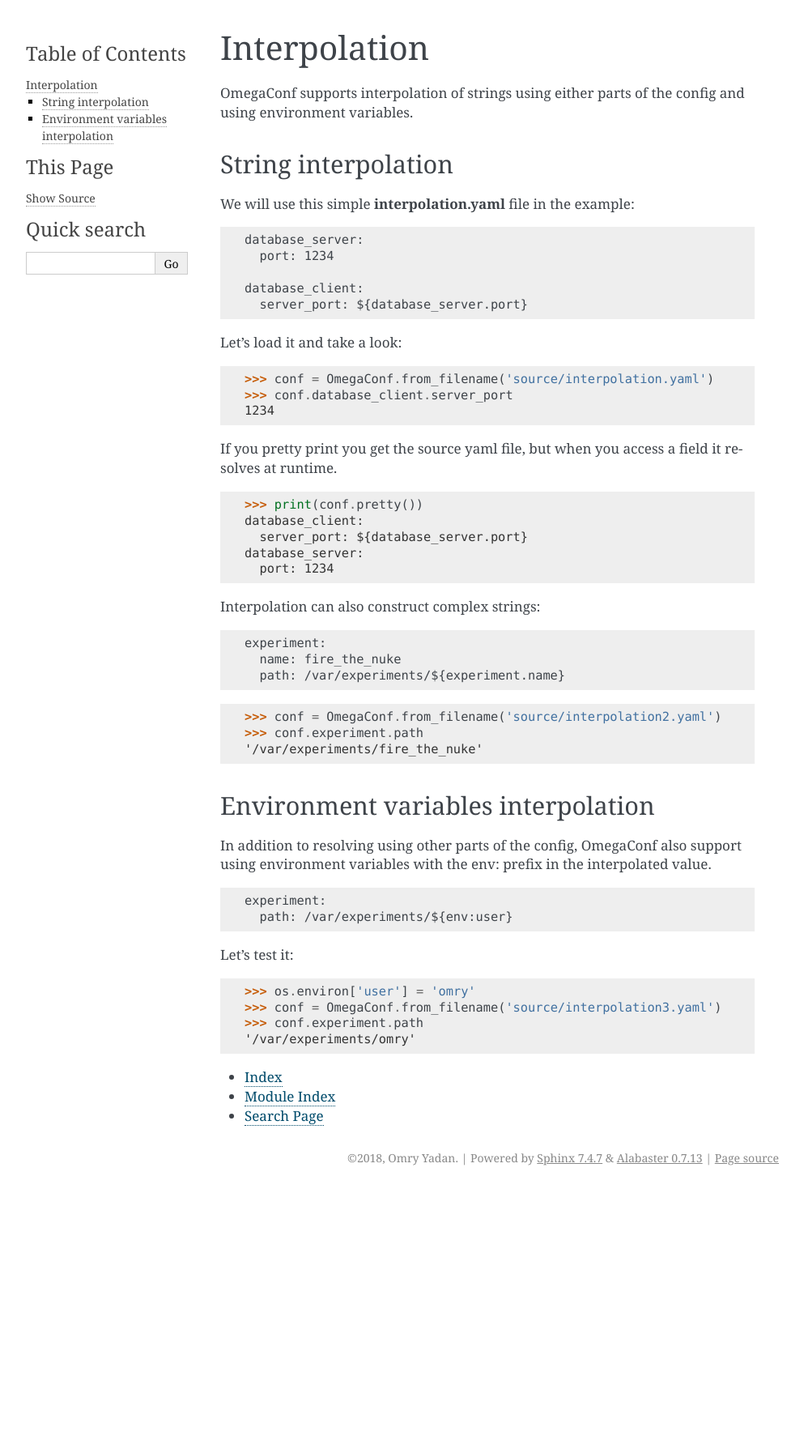
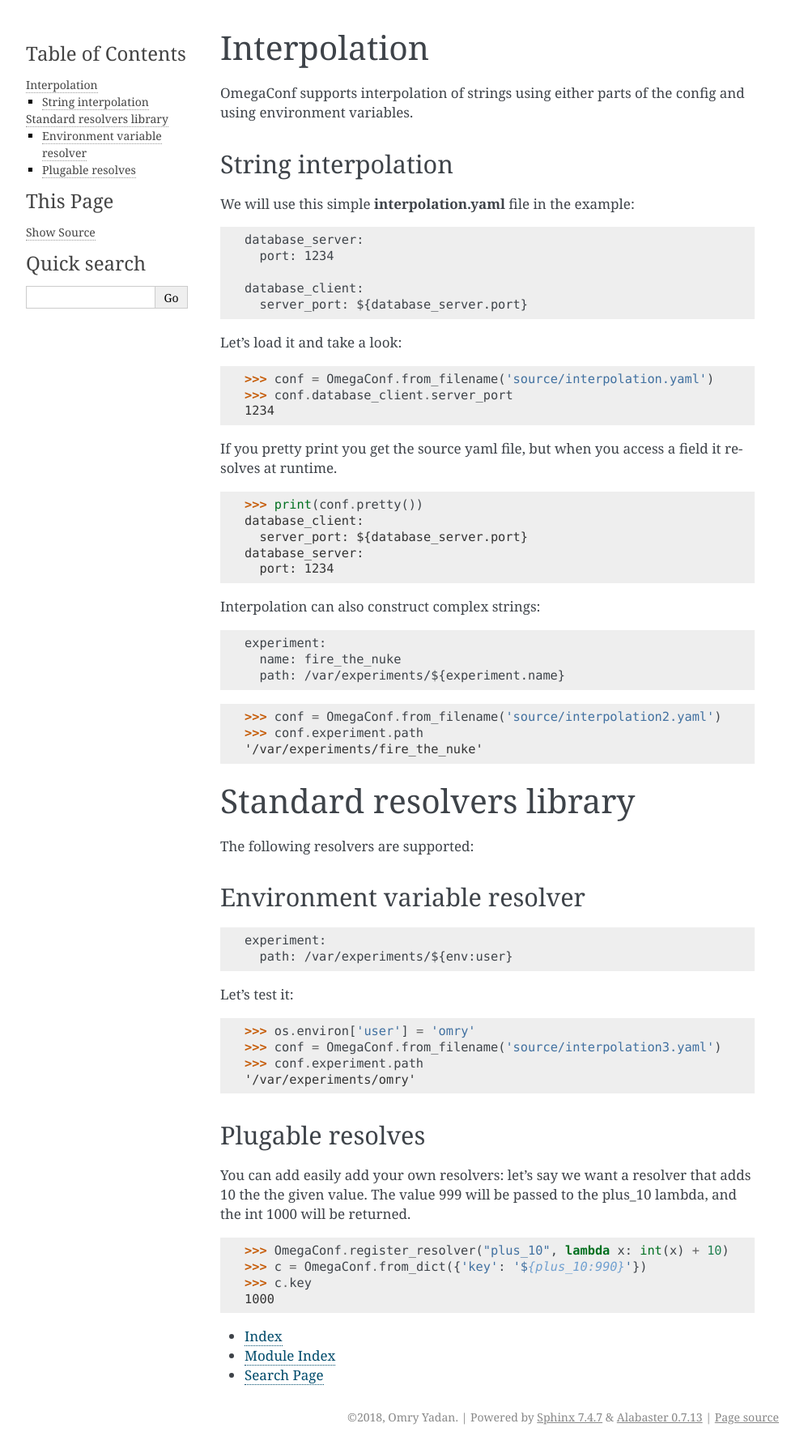
Before and after one commit to omry/omegaconf, a Sphinx documentation site: the page built from docs/source/interpolation.rst, in a window 1280 px wide. Shown: the whole page at 81% size, without its empty margins (148-1141 px from the left). Built offline with Sphinx 7.4.7, drawn with Linux system fonts in a browser that asks for light colours; before the commit the page ends 1469 px from its top, so only the background shows below that.

Commit message:
Updated interpolation documentation.

```diff
--- a/docs/source/interpolation.rst
+++ b/docs/source/interpolation.rst
@@ -47,13 +47,13 @@
     >>> conf.experiment.path
     '/var/experiments/fire_the_nuke'
 
-Environment variables interpolation
-^^^^^^^^^^^^^^^^^^^^^^^^^^^^^^^^^^^
+Standard resolvers library
+==========================
 
-In addition to resolving using other parts of the config, OmegaConf also support using environment variables with the
-env: prefix in the interpolated value.
+The following resolvers are supported:
 
-
+Environment variable resolver
+^^^^^^^^^^^^^^^^^^^^^^^^^^^^^
 .. include:: interpolation3.yaml
    :code: yaml
 
@@ -66,6 +66,16 @@
     >>> conf.experiment.path
     '/var/experiments/omry'
 
+Plugable resolves
+^^^^^^^^^^^^^^^^^
+You can add easily add your own resolvers:
+let's say we want a resolver that adds 10 the the given value.
+The value 999 will be passed to the plus_10 lambda, and the int 1000 will be returned.
+
+    >>> OmegaConf.register_resolver("plus_10", lambda x: int(x) + 10)
+    >>> c = OmegaConf.from_dict({'key': '${plus_10:990}'})
+    >>> c.key
+    1000
 
 * :ref:`genindex`
 * :ref:`modindex`
```
